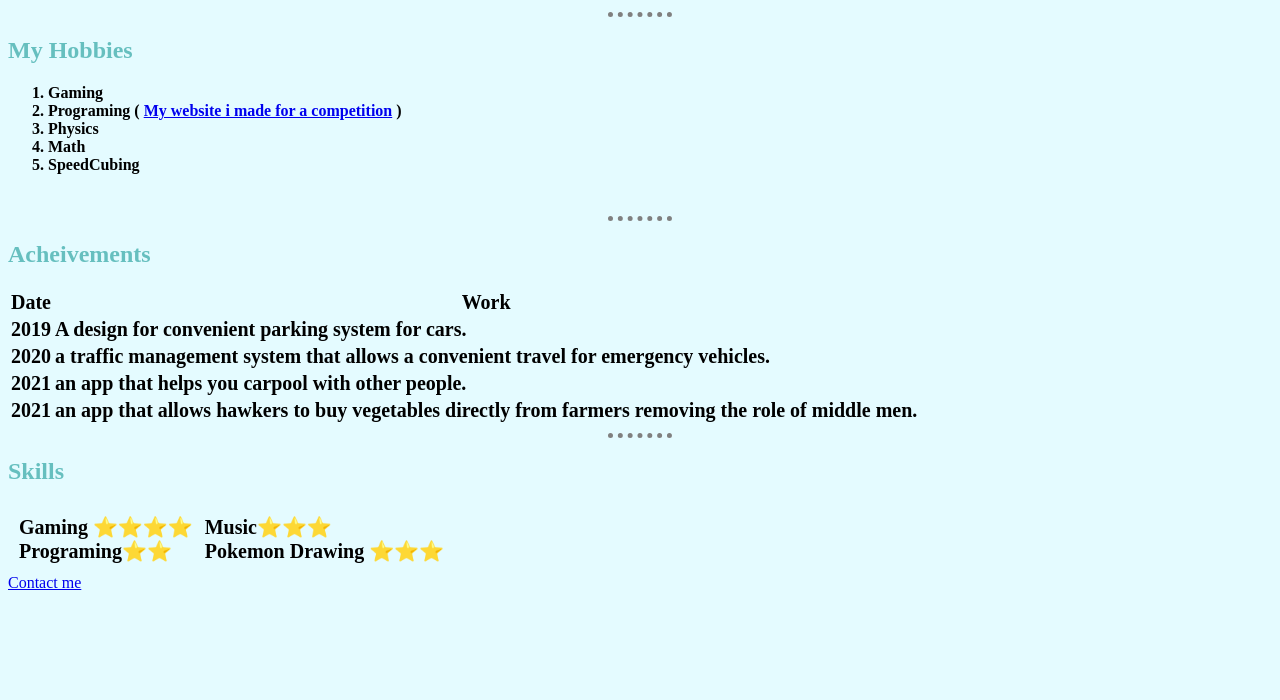
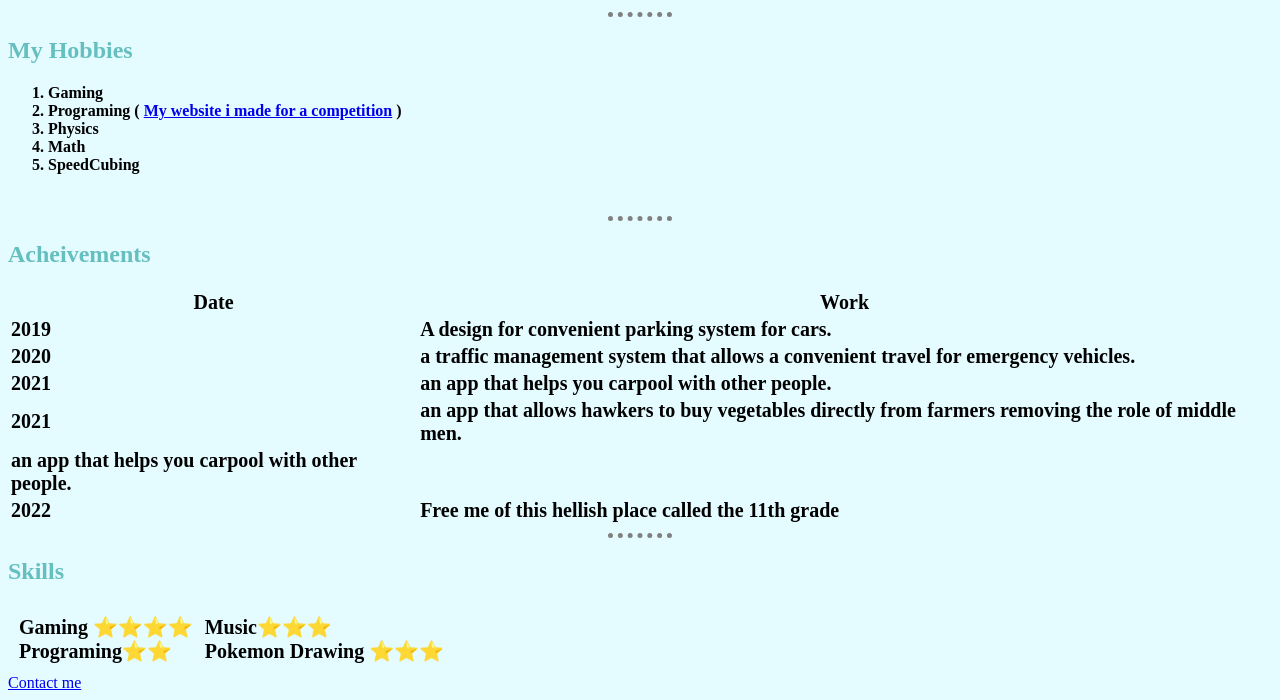
Before and after one commit to brahmdeep3541/website, a plain HTML site: page index.html in a window 1280 px wide. Shown: the part 375-1075 px from the top of the page. Before the commit the page ends 975 px from the top, so only its background shows below. Drawn offline with Linux system fonts and the light colour scheme.

Commit message:
Update index.html

```diff
--- a/index.html
+++ b/index.html
@@ -107,6 +107,18 @@
                         men.
                     </td>
                 </tr>
+                    <td>
+                        an app that helps you carpool with other people.
+                    </td>
+                </tr>
+                <tr>
+                    <td>
+                        2022
+                    </td>
+                    <td>
+                        Free me of this hellish place called the 11th grade
+                    </td>
+                </tr>
             </tbody>
         </table>
     </strong>
```
